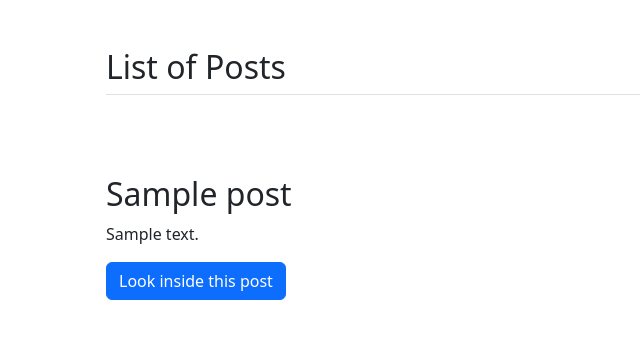
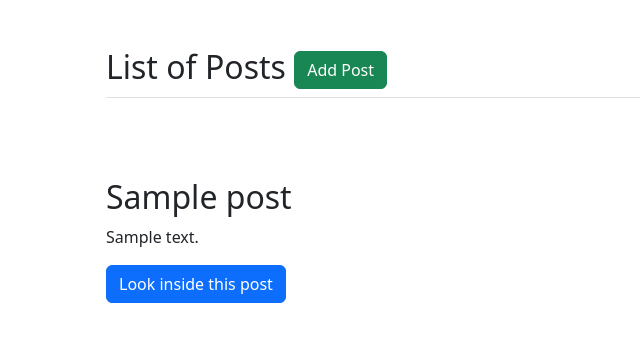
Before and after one commit to kubix283/Blog_Public, a Django app: page / in a window 1280 px wide. Shown: the top 342 px of the page, without its empty margins (0-640 px from the left). Run offline with Django 3.2, Linux system fonts and the light colour scheme; tables that the repository leaves empty hold one stand-in row (values such as "Sample post").

Commit message:
Created Add post view and Update post with urls to them, edited post list template and detail template

```diff
--- a/blog/blog/settings.py
+++ b/blog/blog/settings.py
@@ -39,6 +39,8 @@ INSTALLED_APPS = [
     'django.contrib.messages',
     'django.contrib.staticfiles',
     'blog_app',
+    'crispy_forms',
+    "crispy_bootstrap5",
 ]
 
 MIDDLEWARE = [
@@ -125,3 +127,6 @@ STATIC_URL = '/static/'
 # https://docs.djangoproject.com/en/3.2/ref/settings/#default-auto-field
 
 DEFAULT_AUTO_FIELD = 'django.db.models.BigAutoField'
+
+CRISPY_ALLOWED_TEMPLATE_PACKS = "bootstrap5"
+CRISPY_TEMPLATE_PACK = "bootstrap5"
--- a/blog/blog_app/urls.py
+++ b/blog/blog_app/urls.py
@@ -4,5 +4,8 @@ from . import views
 
 urlpatterns = [
     path('', views.PostListView.as_view(), name='post_list'),
-    path('<int:pk>/', views.PostDetailView.as_view(), name='post_detail'),
+    path('post/<int:pk>/', views.PostDetailView.as_view(), name='post_detail'),
+    path('add-post/', views.PostCreateView.as_view(), name='post_create'),
+    path('post/<int:pk>/edit', views.PostUpdateView.as_view(), name='post_update'),
+
 ]
--- a/blog/blog_app/views.py
+++ b/blog/blog_app/views.py
@@ -1,6 +1,8 @@
+from django.urls import reverse_lazy, reverse
 from django.shortcuts import render
 from .models import Post
-from django.views.generic import ListView, DetailView
+from django.views.generic import (ListView, DetailView, CreateView,
+                                  UpdateView)
 
 
 class PostListView(ListView):
@@ -14,3 +16,20 @@ class PostDetailView(DetailView):
     model = Post
     context_object_name = 'post'
     template_name = 'post_detail.html'
+
+
+class PostCreateView(CreateView):
+    model = Post
+    template_name = 'post_create.html'
+    fields = ['title', 'description']
+    success_url = reverse_lazy('post_list')
+
+
+class PostUpdateView(UpdateView):
+    model = Post
+    template_name = 'post_update.html'
+    fields = ['title', 'description']
+
+    def get_success_url(self):
+        pk = self.kwargs["pk"]
+        return reverse('post_detail', kwargs={"pk": pk})
--- a/blog/templates/post_detail.html
+++ b/blog/templates/post_detail.html
@@ -9,7 +9,8 @@
         {{post.description}}
       </p>
       <div class="d-inline-flex gap-2 mb-5">
-        <h3>Created at: {{post.date_created}}</h3>
+        <h4 class="btn btn-info rounded-pill px-3">Created at: {{post.date_created}}</h4>
+        <a class="btn btn-info rounded-pill px-3" href="{% url 'post_update' post.pk %}">Update</a>
       </div>
     </div>
   </div>
--- a/blog/templates/post_list.html
+++ b/blog/templates/post_list.html
@@ -1,7 +1,7 @@
 {% extends '__base__.html' %}
 {% block content%}
 <div class="container px-4 py-5" id="featured-3">
-    <h2 class="pb-2 border-bottom">List of Posts</h2>
+    <h2 class="pb-2 border-bottom">List of Posts <a class="btn btn-success" href="{% url 'post_create'%}"> Add Post </a> </h2>
     <div class="row g-4 py-5 row-cols-1 row-cols-lg-3">
     {% for post in posts %}
       <div class="feature col">
```
Also changed, not shown: blog/templates/post_create.html (added, +10 -0 lines), blog/templates/post_update.html (added, +10 -0 lines).
